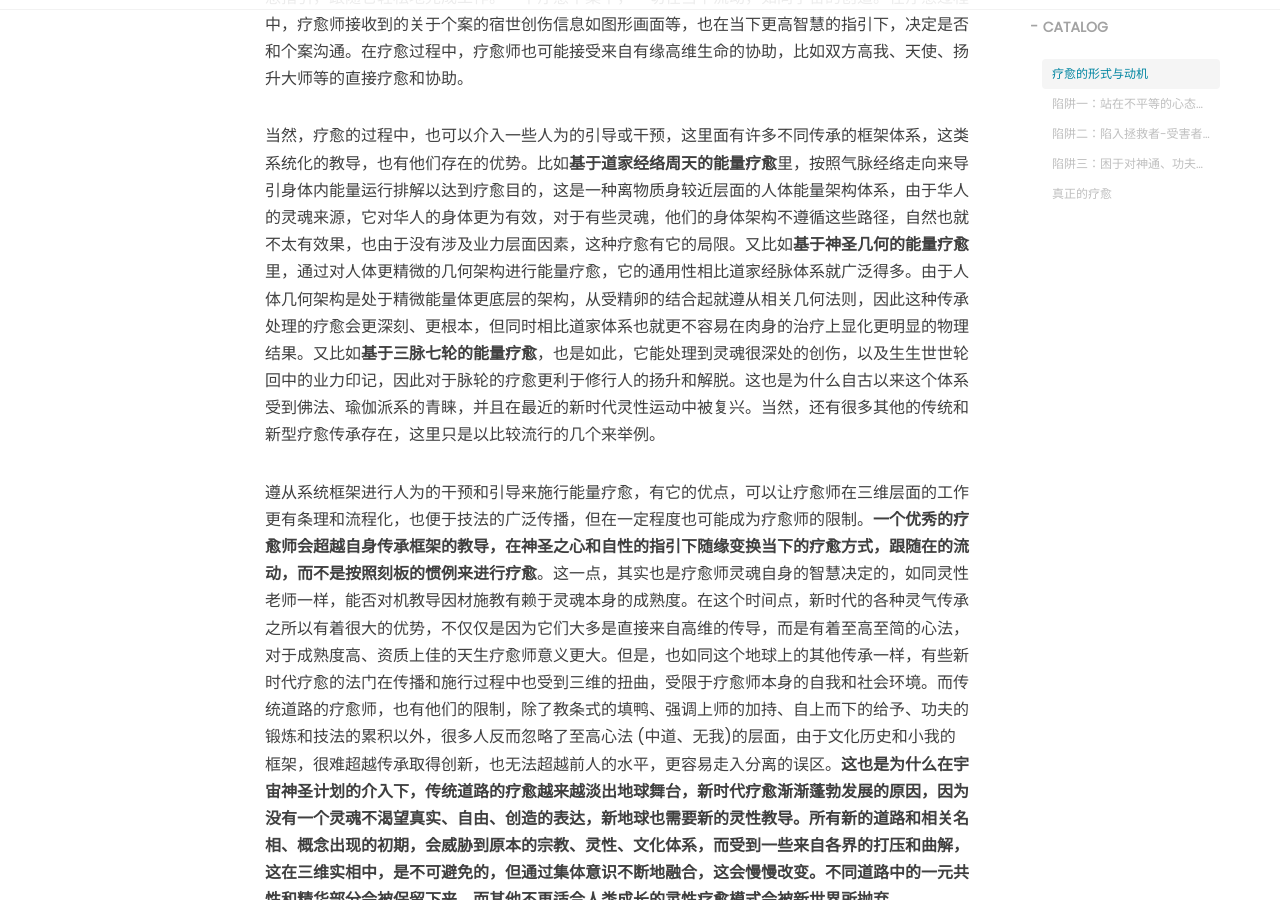
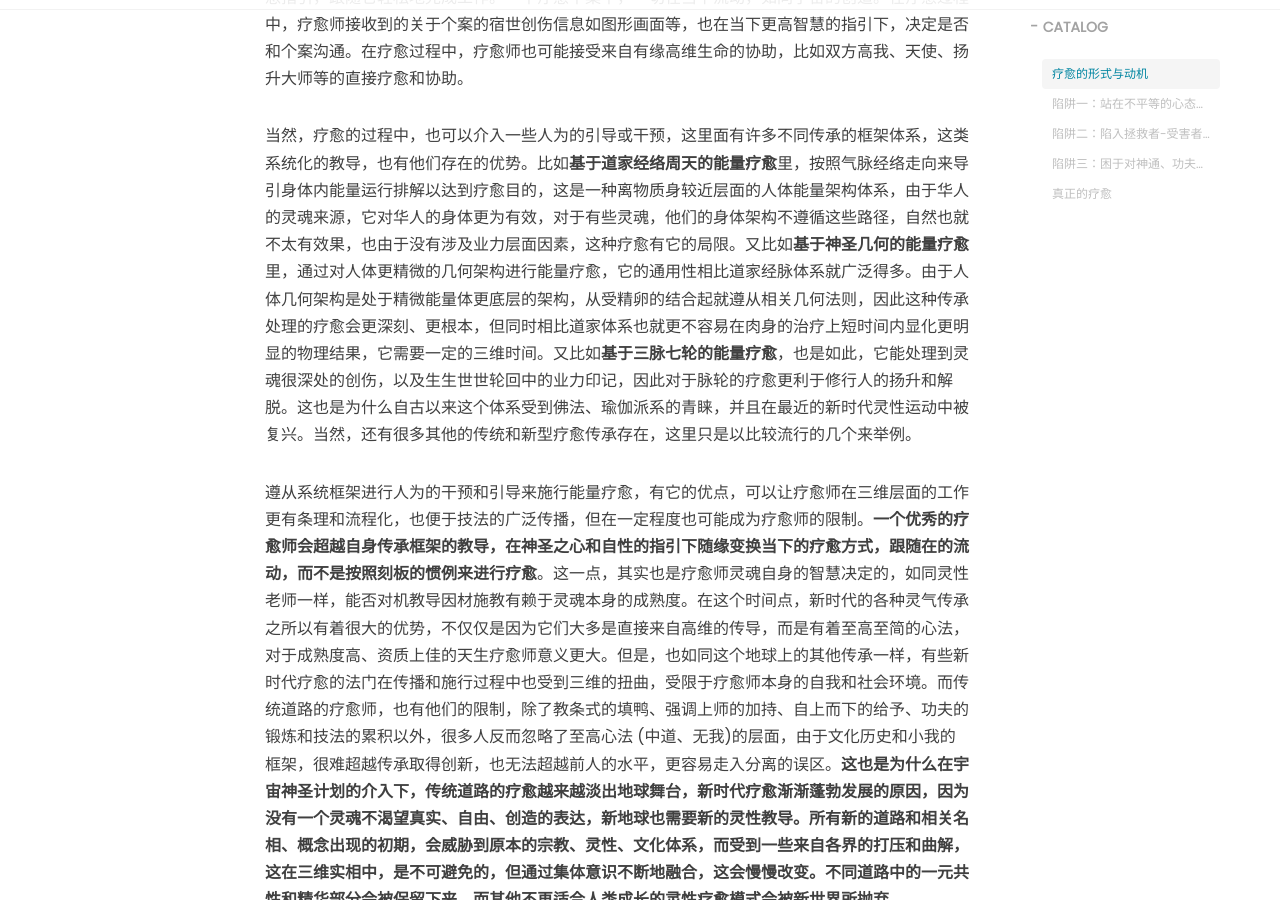
Before and after one commit to psychicdev1111/psychicdev1111.github.io, a Jekyll site: the page built from _posts/2022-07-31-the-healing-traps.md, in a window 1280 px wide and 900 px high, scrolled down 969 px. Built offline with Jekyll 4.4.1, drawn with Linux system fonts in a browser that asks for light colours; nearby versions of some CDN libraries; comment, search, counter and statistics services are not loaded; some of the changed text lies outside the part shown.

Commit message:
minor fix

```diff
--- a/_posts/2022-07-31-the-healing-traps.md
+++ b/_posts/2022-07-31-the-healing-traps.md
@@ -13,7 +13,7 @@ tags: ["疗愈师","陷阱", "身心灵疗愈", "能量疗愈", "新时代", "
 
 **真正的疗愈之光是宇宙恒有的生命能量，它是一种中性的力量，富含着源头的全部智慧，能够因人而异。接收者的灵魂会自发地、智能地引导能量在自己的身体内游舞，并以个体所需要的形式展开疗愈**。一般疗愈师所接引的光都会有一定损耗，或多或少受自身意识的影响，但也有一些疗愈师天生是优秀的管道，很容易作为源头和人间的桥梁。将源头的光接引下来以后，疗愈师也不一定需要做太多的干预。新时代教导下的一些灵气传承，便是如此，更**强调临在 (Beingness/Presence)、中立 (Neutrality)、流动 (Flow)**，而非任何技巧。疗愈师不过多地去干涉和引导能量的运行，只是将自己放空、作为一个管道载具将能量和不同的光接引下来，以触摸或者意念的形式进入和连通接收方的场域，其他一切就会自然而然地发生。这个过程中如果需要暂时的引导，疗愈师也会直觉地收到这种信息指引，跟随它轻松地完成工作。一个疗愈个案中，一切在当下流动，如同宇宙的创造。在疗愈过程中，疗愈师接收到的关于个案的宿世创伤信息如图形画面等，也在当下更高智慧的指引下，决定是否和个案沟通。在疗愈过程中，疗愈师也可能接受来自有缘高维生命的协助，比如双方高我、天使、扬升大师等的直接疗愈和协助。
 
-当然，疗愈的过程中，也可以介入一些人为的引导或干预，这里面有许多不同传承的框架体系，这类系统化的教导，也有他们存在的优势。比如**基于道家经络周天的能量疗愈**里，按照气脉经络走向来导引身体内能量运行排解以达到疗愈目的，这是一种离物质身较近层面的人体能量架构体系，由于华人的灵魂来源，它对华人的身体更为有效，对于有些灵魂，他们的身体架构不遵循这些路径，自然也就不太有效果，也由于没有涉及业力层面因素，这种疗愈有它的局限。又比如**基于神圣几何的能量疗愈**里，通过对人体更精微的几何架构进行能量疗愈，它的通用性相比道家经脉体系就广泛得多。由于人体几何架构是处于精微能量体更底层的架构，从受精卵的结合起就遵从相关几何法则，因此这种传承处理的疗愈会更深刻、更根本，但同时相比道家体系也就更不容易在肉身的治疗上显化更明显的物理结果。又比如**基于三脉七轮的能量疗愈**，也是如此，它能处理到灵魂很深处的创伤，以及生生世世轮回中的业力印记，因此对于脉轮的疗愈更利于修行人的扬升和解脱。这也是为什么自古以来这个体系受到佛法、瑜伽派系的青睐，并且在最近的新时代灵性运动中被复兴。当然，还有很多其他的传统和新型疗愈传承存在，这里只是以比较流行的几个来举例。
+当然，疗愈的过程中，也可以介入一些人为的引导或干预，这里面有许多不同传承的框架体系，这类系统化的教导，也有他们存在的优势。比如**基于道家经络周天的能量疗愈**里，按照气脉经络走向来导引身体内能量运行排解以达到疗愈目的，这是一种离物质身较近层面的人体能量架构体系，由于华人的灵魂来源，它对华人的身体更为有效，对于有些灵魂，他们的身体架构不遵循这些路径，自然也就不太有效果，也由于没有涉及业力层面因素，这种疗愈有它的局限。又比如**基于神圣几何的能量疗愈**里，通过对人体更精微的几何架构进行能量疗愈，它的通用性相比道家经脉体系就广泛得多。由于人体几何架构是处于精微能量体更底层的架构，从受精卵的结合起就遵从相关几何法则，因此这种传承处理的疗愈会更深刻、更根本，但同时相比道家体系也就更不容易在肉身的治疗上短时间内显化更明显的物理结果，它需要一定的三维时间。又比如**基于三脉七轮的能量疗愈**，也是如此，它能处理到灵魂很深处的创伤，以及生生世世轮回中的业力印记，因此对于脉轮的疗愈更利于修行人的扬升和解脱。这也是为什么自古以来这个体系受到佛法、瑜伽派系的青睐，并且在最近的新时代灵性运动中被复兴。当然，还有很多其他的传统和新型疗愈传承存在，这里只是以比较流行的几个来举例。
 
 遵从系统框架进行人为的干预和引导来施行能量疗愈，有它的优点，可以让疗愈师在三维层面的工作更有条理和流程化，也便于技法的广泛传播，但在一定程度也可能成为疗愈师的限制。**一个优秀的疗愈师会超越自身传承框架的教导，在神圣之心和自性的指引下随缘变换当下的疗愈方式，跟随在的流动，而不是按照刻板的惯例来进行疗愈**。这一点，其实也是疗愈师灵魂自身的智慧决定的，如同灵性老师一样，能否对机教导因材施教有赖于灵魂本身的成熟度。在这个时间点，新时代的各种灵气传承之所以有着很大的优势，不仅仅是因为它们大多是直接来自高维的传导，而是有着至高至简的心法，对于成熟度高、资质上佳的天生疗愈师意义更大。但是，也如同这个地球上的其他传承一样，有些新时代疗愈的法门在传播和施行过程中也受到三维的扭曲，受限于疗愈师本身的自我和社会环境。而传统道路的疗愈师，也有他们的限制，除了教条式的填鸭、强调上师的加持、自上而下的给予、功夫的锻炼和技法的累积以外，很多人反而忽略了至高心法 (中道、无我)的层面，由于文化历史和小我的框架，很难超越传承取得创新，也无法超越前人的水平，更容易走入分离的误区。**这也是为什么在宇宙神圣计划的介入下，传统道路的疗愈越来越淡出地球舞台，新时代疗愈渐渐蓬勃发展的原因，因为没有一个灵魂不渴望真实、自由、创造的表达，新地球也需要新的灵性教导。所有新的道路和相关名相、概念出现的初期，会威胁到原本的宗教、灵性、文化体系，而受到一些来自各界的打压和曲解，这在三维实相中，是不可避免的，但通过集体意识不断地融合，这会慢慢改变。不同道路中的一元共性和精华部分会被保留下来，而其他不再适合人类成长的灵性疗愈模式会被新世界所抛弃**。
 
```
Also changed, not shown: other parts of _posts/2022-07-31-the-healing-traps.md (+1 -1 lines).
